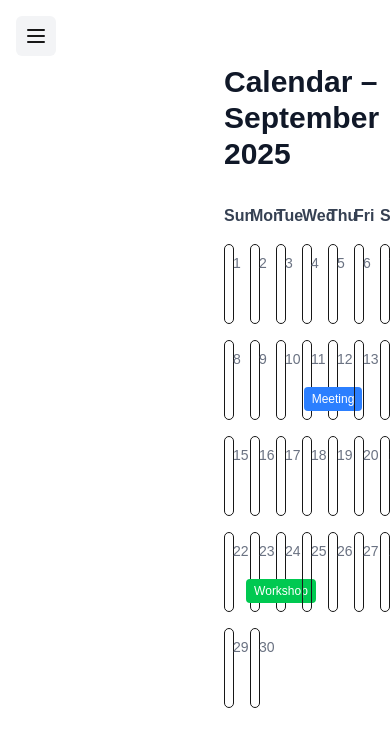
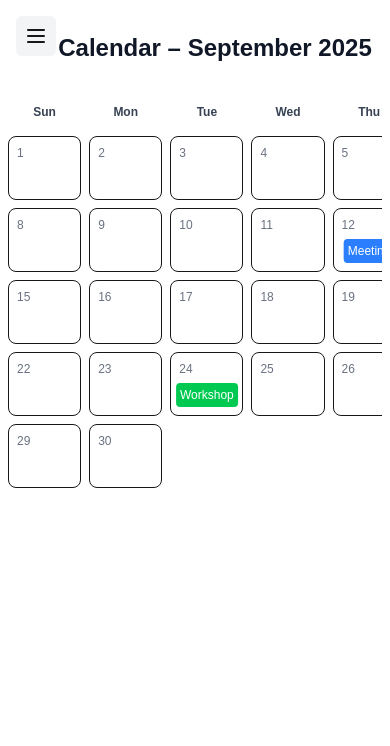
Before and after one commit to The-Info-Night/ConnecTech, a Next.js app: page /public_pages/events in a window 390 px wide. Shown: the top 746 px of the page. Built offline with nearby package versions, Linux system fonts and the light colour scheme.

Commit message:
add: responsive events page

```diff
--- /dev/null
+++ b/app/public_pages/events/components/CalendarContent.tsx
@@ -0,0 +1,53 @@
+"use client";
+import { useState } from "react";
+
+export default function CalendarContent() {
+  const [currentMonth] = useState(
+    new Date().toLocaleString("default", { month: "long", year: "numeric" })
+  );
+  const days = ["Sun", "Mon", "Tue", "Wed", "Thu", "Fri", "Sat"];
+  const dates = Array.from({ length: 30 }, (_, i) => i + 1);
+
+  return (
+    <main
+    className="flex flex-col items-center justify-start min-h-[70vh] py-8 md:py-16 transition-all duration-300 px-2 md:px-8 ml-0 lg:ml-56"
+    >
+      <h1 className="text-2xl md:text-3xl font-bold mb-8 ml-10 text-gray-900 dark:text-gray-100 text-center w-full max-w-4xl">
+        Calendar – {currentMonth}
+      </h1>
+      <div className="w-full max-w-4xl overflow-x-auto">
+        <div className="min-w-[560px] md:min-w-0 grid grid-cols-7 gap-2 md:gap-4">
+          {days.map((day) => (
+            <div
+              key={day}
+              className="text-center font-semibold text-gray-700 dark:text-gray-300 text-xs sm:text-base py-2"
+            >
+              {day}
+            </div>
+          ))}
+          {dates.map((date) => (
+            <div
+              key={date}
+              className="relative flex items-center justify-center h-16 sm:h-20 border rounded-lg hover:bg-gray-100 dark:hover:bg-gray-800 transition"
+              style={{ minWidth: 0 }}
+            >
+              <span className="absolute top-2 left-2 text-xs sm:text-sm text-gray-500 dark:text-gray-400">
+                {date}
+              </span>
+              {date === 12 && (
+                <span className="text-xs bg-blue-500 text-white rounded px-1 sm:px-2 py-1 absolute bottom-2 left-1/2 -translate-x-1/2">
+                  Meeting
+                </span>
+              )}
+              {date === 24 && (
+                <span className="text-xs bg-green-500 text-white rounded px-1 sm:px-2 py-1 absolute bottom-2 left-1/2 -translate-x-1/2">
+                  Workshop
+                </span>
+              )}
+            </div>
+          ))}
+        </div>
+      </div>
+    </main>
+  );
+}
--- a/app/public_pages/events/page.tsx
+++ b/app/public_pages/events/page.tsx
@@ -1,53 +1,12 @@
 "use client";
-import { useState } from "react";
 import SideNavbar from "../../components/SideNavbar";
+import CalendarContent from "./components/CalendarContent";
 
 export default function CalendarPage() {
-  const [currentMonth] = useState(new Date().toLocaleString("default", { month: "long", year: "numeric" }));
-  const days = ["Sun", "Mon", "Tue", "Wed", "Thu", "Fri", "Sat"];
-  const dates = Array.from({ length: 30 }, (_, i) => i + 1); // exemple simple
-
   return (
     <div className="font-sans min-h-screen bg-white dark:bg-black relative">
       <SideNavbar />
-
-      <main
-        className="flex flex-col items-center justify-start min-h-[70vh] py-16 ml-0 md:ml-56 transition-all duration-300"
-        style={{ marginLeft: "var(--side-navbar-width, 14rem)" }}
-      >
-        <h1 className="text-3xl font-bold mb-8 text-gray-900 dark:text-gray-100">
-          Calendar – {currentMonth}
-        </h1>
-
-        <div className="grid grid-cols-7 gap-4 w-full max-w-4xl">
-          {days.map((day) => (
-            <div key={day} className="text-center font-semibold text-gray-700 dark:text-gray-300">
-              {day}
-            </div>
-          ))}
-
-          {dates.map((date) => (
-            <div
-              key={date}
-              className="flex items-center justify-center h-20 border rounded-lg hover:bg-gray-100 dark:hover:bg-gray-800 transition relative"
-            >
-              <span className="absolute top-2 left-2 text-sm text-gray-500 dark:text-gray-400">
-                {date}
-              </span>
-              {date === 12 && (
-                <span className="text-xs bg-blue-500 text-white rounded px-2 py-1 absolute bottom-2">
-                  Meeting
-                </span>
-              )}
-              {date === 24 && (
-                <span className="text-xs bg-green-500 text-white rounded px-2 py-1 absolute bottom-2">
-                  Workshop
-                </span>
-              )}
-            </div>
-          ))}
-        </div>
-      </main>
+      <CalendarContent />
     </div>
   );
 }
```
